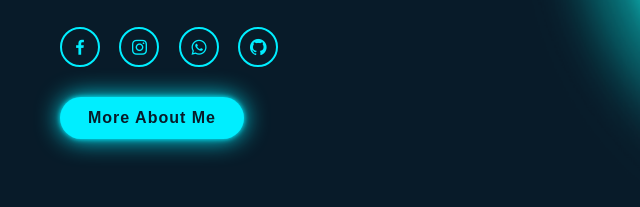
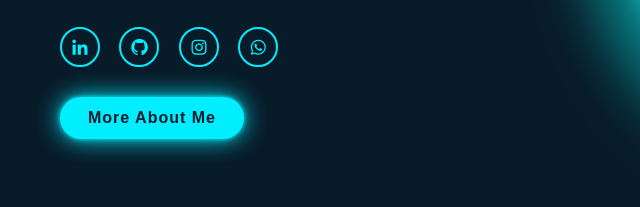
Before and after one commit to ftnimran/portfolio, a plain HTML site: page index.html in a window 1280 px wide. Shown: the part 495-702 px from the top of the page, 68-708 px from the left. Drawn offline with nearby package versions, Linux system fonts and the light colour scheme.

Commit message:
About section add

```diff
--- a/index.html
+++ b/index.html
@@ -35,10 +35,10 @@
                 libero, iusto, quod vel expedita dignissimos deserunt? Iste harum quidem amet odit sed excepturi, quo
                 dolore.</p>
             <div class="home-sci">
-                <a href="#" style="--i:7"><i class='bx bxl-facebook'></i></a>
-                <a href="#" style="--i:8"><i class='bx bxl-instagram'></i></a>
-                <a href="#" style="--i:9"><i class='bx bxl-whatsapp'></i></a>
-                <a href="#" style="--i:10"><i class='bx bxl-github'></i></a>
+                <a href="#" style="--i:7"><i class='bx bxl-linkedin'></i></a>
+                <a href="#" style="--i:8"><i class='bx bxl-github'></i></a>
+                <a href="#" style="--i:9"><i class='bx bxl-instagram'></i></a>
+                <a href="#" style="--i:10"><i class='bx bxl-whatsapp'></i></a>
             </div>
             <a href="#" class="btn-box">More About Me</a>
         </div>
@@ -51,7 +51,7 @@
 
 
 
-<!-- About Section -->
+    <!-- About Section -->
 
     <section id="about" class="about">
         <div class="about-img">
@@ -60,7 +60,17 @@
         <div class="about-text">
             <h2>About <span>Me</span></h2>
             <h4>Full Stack Developer!</h4>
-            <p>Lorem ipsum dolor sit, amet consectetur adipisicing elit. Id, quas. Officiis minima amet temporibus cupiditate consequuntur sed nesciunt illo autem assumenda! Amet doloremque quae fugit! Eos voluptates eaque, aut ea officiis recusandae. Odio, consectetur tempora neque sint distinctio corrupti! Deleniti temporibus fuga ex alias architecto nisi, rerum hic iusto blanditiis voluptates asperiores deserunt tempora quia officiis reprehenderit? Dolorum inventore reprehenderit sunt expedita et? Eos eveniet minus id molestias incidunt, adipisci enim rerum dolorem quis vel voluptates, ullam praesentium? Suscipit, quos commodi velit similique tempora, cumque ducimus eveniet debitis rem a ab nobis. Nesciunt voluptatibus optio tempore, sequi dolore quaerat culpa debitis quod maiores eligendi et rem odio aliquid rerum harum nostrum, repellendus in blanditiis explicabo voluptas quia nam. Illum, quod rerum quasi et dignissimos tempora, accusantium deserunt, assumenda quos laborum itaque natus non voluptate consequuntur mollitia asperiores voluptates voluptatibus consectetur impedit similique.</p>
+            <p>Lorem ipsum dolor sit, amet consectetur adipisicing elit. Id, quas. Officiis minima amet temporibus
+                cupiditate consequuntur sed nesciunt illo autem assumenda! Amet doloremque quae fugit! Eos voluptates
+                eaque, aut ea officiis recusandae. Odio, consectetur tempora neque sint distinctio corrupti! Deleniti
+                temporibus fuga ex alias architecto nisi, rerum hic iusto blanditiis voluptates asperiores deserunt
+                tempora quia officiis reprehenderit? Dolorum inventore reprehenderit sunt expedita et? Eos eveniet minus
+                id molestias incidunt, adipisci enim rerum dolorem quis vel voluptates, ullam praesentium? Suscipit,
+                quos commodi velit similique tempora, cumque ducimus eveniet debitis rem a ab nobis. Nesciunt
+                voluptatibus optio tempore, sequi dolore quaerat culpa debitis quod maiores eligendi et rem odio aliquid
+                rerum harum nostrum, repellendus in blanditiis explicabo voluptas quia nam. Illum, quod rerum quasi et
+                dignissimos tempora, accusantium deserunt, assumenda quos laborum itaque natus non voluptate
+                consequuntur mollitia asperiores voluptates voluptatibus consectetur impedit similique.</p>
             <a href="#" class="btn-box">More About Me</a>
         </div>
     </section>
```
Also changed, not shown: 1 other file.
